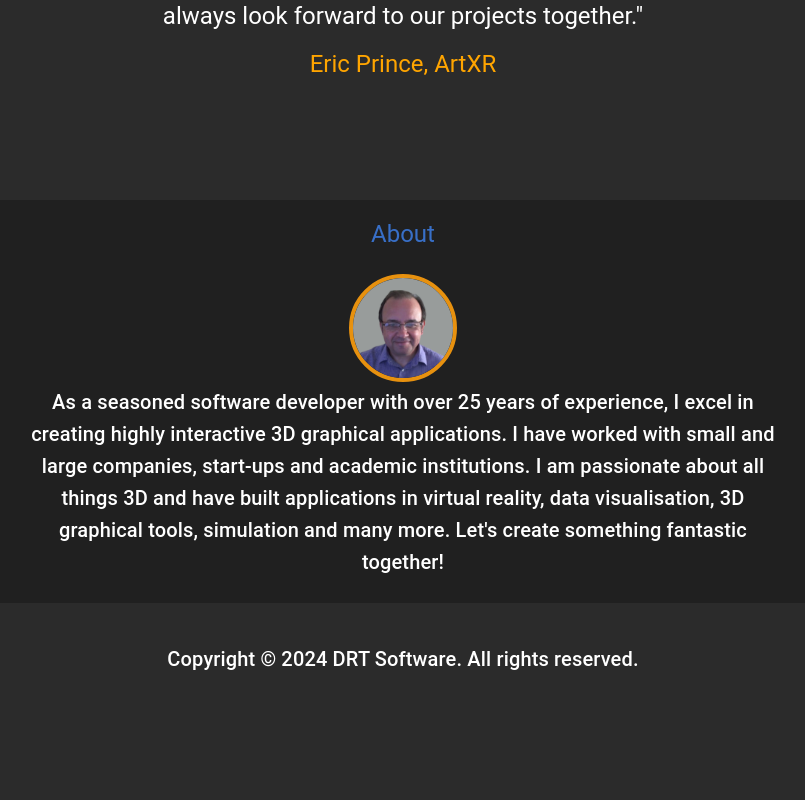
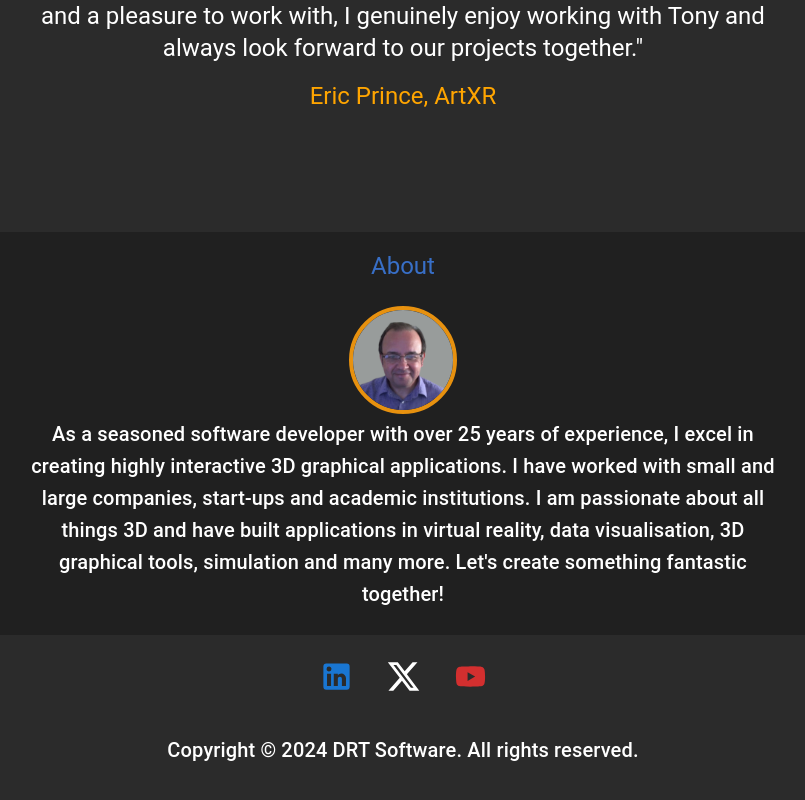
Before and after one commit to DoctorTone/drt_software_ltd, a React (Vite) app: page / in a window 1280 px wide. Shown: the part 8125-8925 px from the top of the page, without its empty margins (237-1042 px from the left). Before the commit the page ends 8840 px from the top, so only its background shows below. Built offline with nearby package versions, Linux system fonts and the light colour scheme.

Commit message:
Added social media icons

```diff
--- a/src/App.tsx
+++ b/src/App.tsx
@@ -5,6 +5,7 @@ import Services from "./components/Services";
 import Testimonials from "./components/Testimonials";
 import About from "./components/About";
 import Footer from "./components/Footer";
+import Social from "./components/Social";
 
 function App() {
   return (
@@ -17,6 +18,7 @@ function App() {
       <div id="testimonials_page"></div>
       <Testimonials />
       <About />
+      <Social />
       <Footer />
     </>
   );
--- a/src/components/About.tsx
+++ b/src/components/About.tsx
@@ -4,7 +4,7 @@ import Box from "@mui/material/Box";
 import Grid from "@mui/material/Grid2";
 const About = () => {
   return (
-    <Container id="about_page">
+    <Container id="about_page" sx={{ mb: 3 }}>
       <Box
         sx={{
           mt: 3,
--- /dev/null
+++ b/src/components/Social.tsx
@@ -0,0 +1,16 @@
+import Container from "@mui/material/Container";
+import LinkedInIcon from "@mui/icons-material/LinkedIn";
+import XIcon from "@mui/icons-material/X";
+import YouTubeIcon from "@mui/icons-material/YouTube";
+
+const Social = () => {
+  return (
+    <Container sx={{ display: "flex", justifyContent: "center", gap: 4 }}>
+      <LinkedInIcon color="primary" fontSize="large" />
+      <XIcon fontSize="large" />
+      <YouTubeIcon color="error" fontSize="large" />
+    </Container>
+  );
+};
+
+export default Social;
--- a/src/components/TopSection.tsx
+++ b/src/components/TopSection.tsx
@@ -13,8 +13,9 @@ const TopSection = () => {
         technology can do for you and your business. I don't just build
         pretty-looking websites and applications, I help accelerate your
         business impact and recognition by showing off your products in a new
-        light, with the latest cutting-edge technology. Your customers will love
-        it, your competitors will be jealous!
+        light, with the latest cutting-edge technology. You will be nearer to
+        your business goals, your customers will love it and your competitors
+        will be jealous!
       </Typography>
       <Typography variant="h6" sx={{ mt: 3 }} id="projects_page">
         Here are a collection of projects that showcase some of my work.
```
